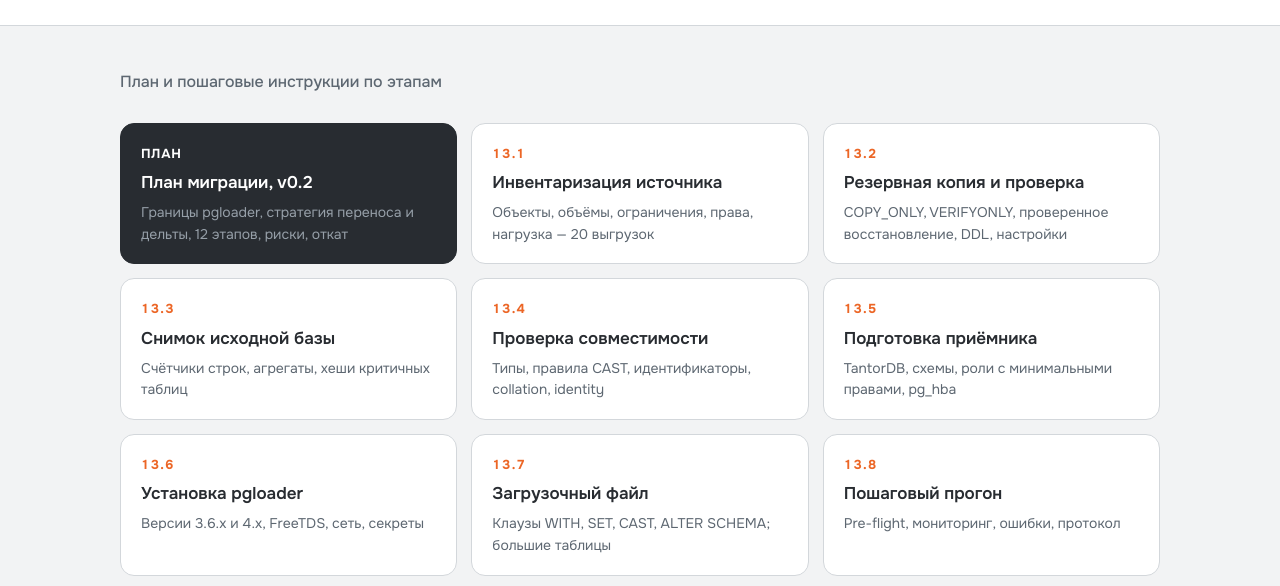
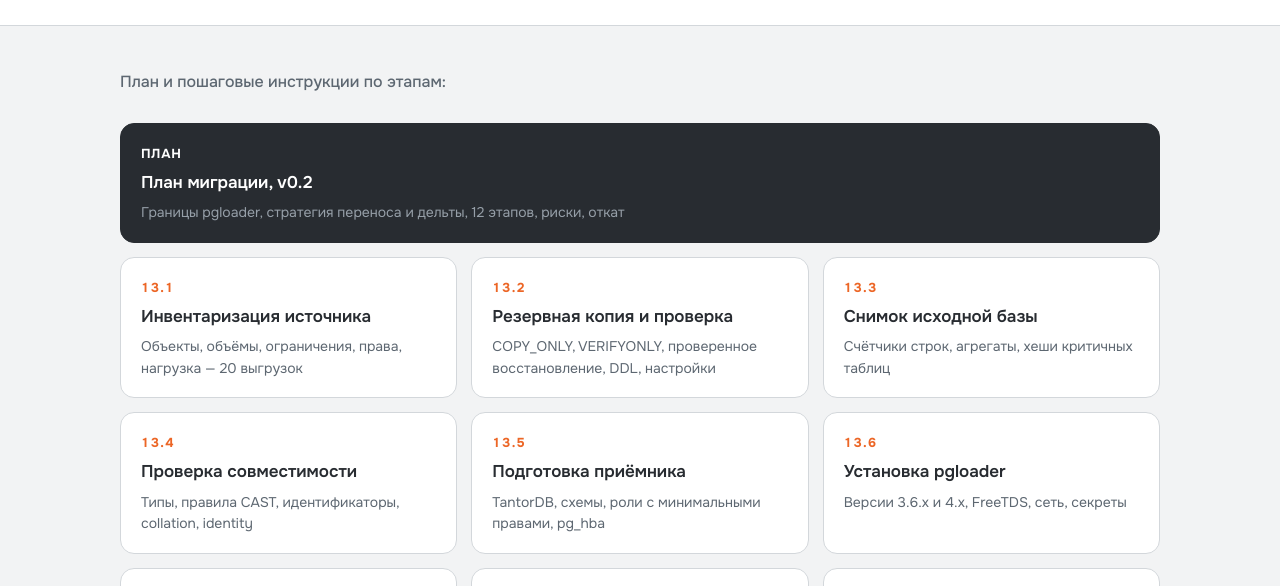
Before and after one commit to refgen72off/migr_MSSQL_Postgres, a plain HTML site: page index.html in a window 1280 px wide. Shown: the part 198-784 px from the top of the page. Drawn offline with Linux system fonts and the light colour scheme.

Commit message:
site: put the plan tile on its own row and add a colon to the caption

```diff
--- a/index.html
+++ b/index.html
@@ -103,6 +103,7 @@
   .section-head span{font-size:16px;color:var(--muted);font-weight:500}
 
   .grid{display:grid;gap:14px;grid-template-columns:repeat(auto-fit,minmax(272px,1fr))}
+  .grid--lead{margin-bottom:14px}
 
   .card{
     background:var(--bg);border:1px solid var(--line);border-radius:var(--radius);
@@ -154,16 +155,18 @@
   <section class="contents">
     <div class="wrap">
       <div class="section-head">
-        <span>План и пошаговые инструкции по этапам</span>
+        <span>План и пошаговые инструкции по этапам:</span>
       </div>
 
-      <div class="grid">
+      <div class="grid grid--lead">
         <a class="card card--plan" href="https://github.com/refgen72off/migr_MSSQL_Postgres/blob/main/%D0%9F%D0%BB%D0%B0%D0%BD.md" target="_blank" rel="noopener">
           <span class="card__num">ПЛАН</span>
           <h3 class="card__title">План миграции, v0.2</h3>
           <p class="card__desc">Границы pgloader, стратегия переноса и дельты, 12 этапов, риски, откат</p>
         </a>
+      </div>
 
+      <div class="grid">
         <a class="card" href="https://github.com/refgen72off/migr_MSSQL_Postgres/blob/main/docs/13.1-%D0%B8%D0%BD%D0%B2%D0%B5%D0%BD%D1%82%D0%B0%D1%80%D0%B8%D0%B7%D0%B0%D1%86%D0%B8%D1%8F.md" target="_blank" rel="noopener">
           <span class="card__num">13.1</span>
           <h3 class="card__title">Инвентаризация источника</h3>
```
